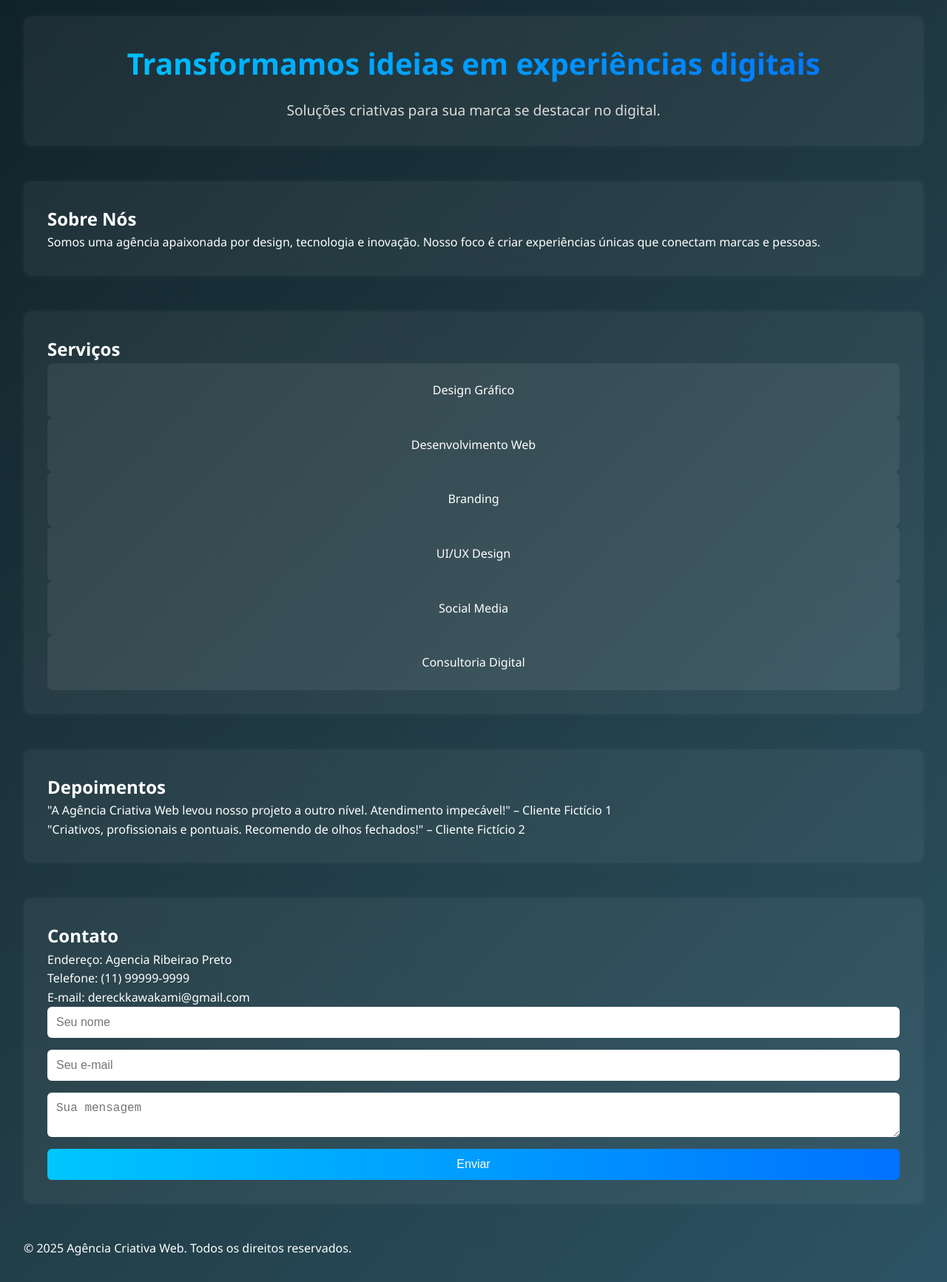
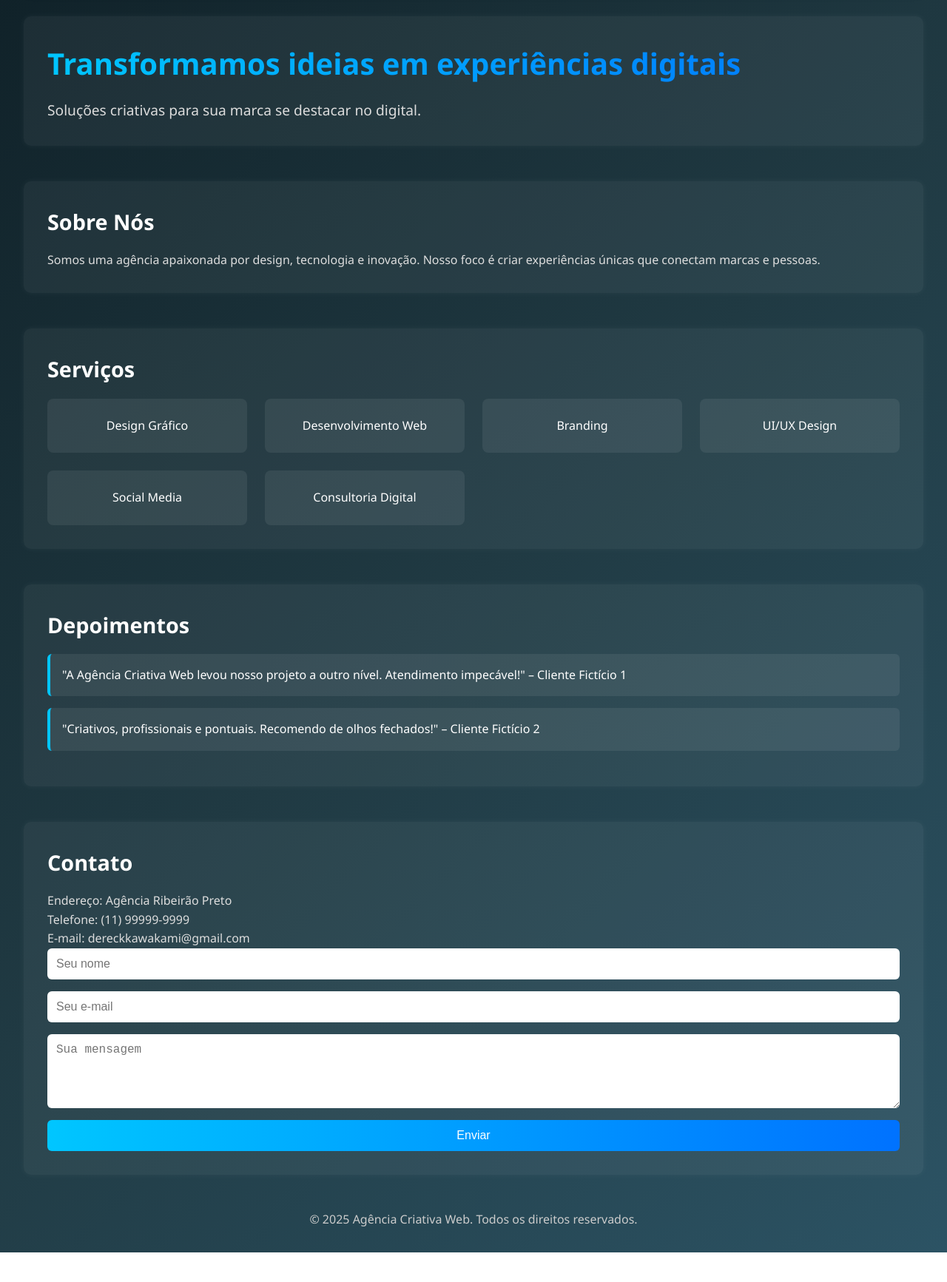
Before and after one commit to Kawakvmi/agencia-criativa-web, a plain HTML site: page index.html in a window 1280 px wide. Shown: the part 120-1853 px from the top of the page at 74% size. After the commit the page ends 1813 px from the top, so only its background shows below. Drawn offline with Linux system fonts and the light colour scheme.

Commit message:
Refatoração completa do CSS e HTML: organização com BEM, modularização, classes reutilizáveis e responsividade mantida

```diff
--- a/estilos.css
+++ b/estilos.css
@@ -1,4 +1,6 @@
-/* Reset básico */
+/* =============================
+   RESET E BASE
+============================= */
 * {
   margin: 0;
   padding: 0;
@@ -8,14 +10,15 @@
 body {
   font-family: 'Segoe UI', Tahoma, Geneva, Verdana, sans-serif;
   line-height: 1.6;
-  background: linear-gradient(135deg, #0f2027, #203a43, #2c5364); /* degrade tech */
+  background: linear-gradient(135deg, #0f2027, #203a43, #2c5364);
   color: #fff;
-  min-height: 100vh;
   padding: 2rem;
 }
 
-/* Cabeçalho */
-header {
+/* =============================
+   HEADER
+============================= */
+.header {
   display: flex;
   justify-content: space-between;
   align-items: center;
@@ -27,54 +30,36 @@ header {
   margin-bottom: 2rem;
 }
 
-.logo {
+.header__logo {
   font-size: 1.8rem;
   font-weight: bold;
   background: linear-gradient(to right, #00c6ff, #0072ff);
   -webkit-background-clip: text;
+  -webkit-text-fill-color: transparent;
   background-clip: text;
-  -webkit-text-fill-color: transparent;
 }
 
-nav ul {
+.nav__menu {
   list-style: none;
   display: flex;
   gap: 2rem;
 }
 
-nav a {
+.nav__link {
   text-decoration: none;
   color: #fff;
   font-weight: 500;
   transition: color 0.3s ease;
 }
 
-nav a:hover {
+.nav__link:hover {
   color: #00c6ff;
 }
 
-/* Banner */
-#home {
-  text-align: center;
-  margin-bottom: 3rem;
-}
-
-#home h1 {
-  font-size: 2.5rem;
-  background: linear-gradient(to right, #00c6ff, #0072ff);
-  -webkit-background-clip: text;
-  background-clip: text;
-  -webkit-text-fill-color: transparent;
-  margin-bottom: 1rem;
-}
-
-#home p {
-  font-size: 1.2rem;
-  color: #dcdcdc;
-}
-
-/* Seções */
-section {
+/* =============================
+   SECTIONS GERAIS
+============================= */
+.section {
   margin-bottom: 3rem;
   background: rgba(255, 255, 255, 0.05);
   border-radius: 10px;
@@ -82,8 +67,33 @@ section {
   box-shadow: 0 0 10px rgba(255, 255, 255, 0.05);
 }
 
-/* Serviços com CSS Grid */
-#servicos .grid {
+.section__title {
+  font-size: 1.8rem;
+  margin-bottom: 1rem;
+}
+
+.section__title--gradient {
+  font-size: 2.5rem;
+  background: linear-gradient(to right, #00c6ff, #0072ff);
+  -webkit-background-clip: text;
+  -webkit-text-fill-color: transparent;
+  background-clip: text;
+}
+
+.section__subtitle {
+  font-size: 1.2rem;
+  color: #dcdcdc;
+}
+
+.section__text {
+  font-size: 1rem;
+  color: #ddd;
+}
+
+/* =============================
+   SERVIÇOS
+============================= */
+.servicos__grid {
   display: grid;
   grid-template-columns: repeat(auto-fit, minmax(250px, 1fr));
   gap: 1.5rem;
@@ -102,7 +112,9 @@ section {
   background: rgba(255, 255, 255, 0.1);
 }
 
-/* Depoimentos */
+/* =============================
+   DEPOIMENTOS
+============================= */
 .depoimento {
   background: rgba(255, 255, 255, 0.07);
   padding: 1rem;
@@ -111,21 +123,29 @@ section {
   border-radius: 6px;
 }
 
-/* Formulário */
-form {
+/* =============================
+   FORMULÁRIO
+============================= */
+.form {
   display: flex;
   flex-direction: column;
   gap: 1rem;
 }
 
-input, textarea {
+.form__input,
+.form__textarea {
   padding: 0.75rem;
   border-radius: 6px;
   border: none;
   font-size: 1rem;
 }
 
-button {
+.form__textarea {
+  resize: vertical;
+  min-height: 100px;
+}
+
+.form__button {
   background: linear-gradient(to right, #00c6ff, #0072ff);
   border: none;
   color: #fff;
@@ -136,18 +156,29 @@ button {
   transition: background 0.3s ease;
 }
 
-button:hover {
+.form__button:hover {
   background: linear-gradient(to right, #0072ff, #00c6ff);
 }
 
-/* Responsividade */
+/* =============================
+   FOOTER
+============================= */
+.footer__text {
+  text-align: center;
+  margin-top: 2rem;
+  color: #ccc;
+}
+
+/* =============================
+   RESPONSIVO
+============================= */
 @media (max-width: 768px) {
-  nav ul {
+  .nav__menu {
     flex-direction: column;
     gap: 1rem;
   }
 
-  header {
+  .header {
     flex-direction: column;
     align-items: flex-start;
   }
--- a/index.html
+++ b/index.html
@@ -7,33 +7,33 @@
   <link rel="stylesheet" href="estilos.css" />
 </head>
 <body>
-  <header>
-    <div class="logo">Agência Criativa Web</div>
-    <nav>
-      <ul class="menu">
-        <li><a href="#home">Home</a></li>
-        <li><a href="#sobre">Sobre Nós</a></li>
-        <li><a href="#servicos">Serviços</a></li>
-        <li><a href="#depoimentos">Depoimentos</a></li>
-        <li><a href="#contato">Contato</a></li>
+  <header class="header">
+    <div class="header__logo">Agência Criativa Web</div>
+    <nav class="header__nav">
+      <ul class="nav__menu">
+        <li class="nav__item"><a href="#home" class="nav__link">Home</a></li>
+        <li class="nav__item"><a href="#sobre" class="nav__link">Sobre Nós</a></li>
+        <li class="nav__item"><a href="#servicos" class="nav__link">Serviços</a></li>
+        <li class="nav__item"><a href="#depoimentos" class="nav__link">Depoimentos</a></li>
+        <li class="nav__item"><a href="#contato" class="nav__link">Contato</a></li>
       </ul>
     </nav>
   </header>
 
-  <main>
-    <section id="home">
-      <h1>Transformamos ideias em experiências digitais</h1>
-      <p>Soluções criativas para sua marca se destacar no digital.</p>
+  <main class="main">
+    <section class="section section--home" id="home">
+      <h1 class="section__title section__title--gradient">Transformamos ideias em experiências digitais</h1>
+      <p class="section__subtitle">Soluções criativas para sua marca se destacar no digital.</p>
     </section>
 
-    <section id="sobre">
-      <h2>Sobre Nós</h2>
-      <p>Somos uma agência apaixonada por design, tecnologia e inovação. Nosso foco é criar experiências únicas que conectam marcas e pessoas.</p>
+    <section class="section" id="sobre">
+      <h2 class="section__title">Sobre Nós</h2>
+      <p class="section__text">Somos uma agência apaixonada por design, tecnologia e inovação. Nosso foco é criar experiências únicas que conectam marcas e pessoas.</p>
     </section>
 
-    <section id="servicos">
-      <h2>Serviços</h2>
-      <div class="grid-servicos">
+    <section class="section" id="servicos">
+      <h2 class="section__title">Serviços</h2>
+      <div class="servicos__grid">
         <div class="servico">Design Gráfico</div>
         <div class="servico">Desenvolvimento Web</div>
         <div class="servico">Branding</div>
@@ -43,29 +43,29 @@
       </div>
     </section>
 
-    <section id="depoimentos">
-      <h2>Depoimentos</h2>
-      <blockquote>"A Agência Criativa Web levou nosso projeto a outro nível. Atendimento impecável!" – Cliente Fictício 1</blockquote>
-      <blockquote>"Criativos, profissionais e pontuais. Recomendo de olhos fechados!" – Cliente Fictício 2</blockquote>
+    <section class="section" id="depoimentos">
+      <h2 class="section__title">Depoimentos</h2>
+      <blockquote class="depoimento">"A Agência Criativa Web levou nosso projeto a outro nível. Atendimento impecável!" – Cliente Fictício 1</blockquote>
+      <blockquote class="depoimento">"Criativos, profissionais e pontuais. Recomendo de olhos fechados!" – Cliente Fictício 2</blockquote>
     </section>
 
-    <section id="contato">
-      <h2>Contato</h2>
-      <p>Endereço: Agencia Ribeirao Preto</p>
-      <p>Telefone: (11) 99999-9999</p>
-      <p>E-mail: dereckkawakami@gmail.com</p>
+    <section class="section" id="contato">
+      <h2 class="section__title">Contato</h2>
+      <p class="section__text">Endereço: Agência Ribeirão Preto</p>
+      <p class="section__text">Telefone: (11) 99999-9999</p>
+      <p class="section__text">E-mail: dereckkawakami@gmail.com</p>
 
-      <form>
-        <input type="text" placeholder="Seu nome" required />
-        <input type="email" placeholder="Seu e-mail" required />
-        <textarea placeholder="Sua mensagem" required></textarea>
-        <button type="submit">Enviar</button>
+      <form class="form">
+        <input type="text" class="form__input" placeholder="Seu nome" required />
+        <input type="email" class="form__input" placeholder="Seu e-mail" required />
+        <textarea class="form__textarea" placeholder="Sua mensagem" required></textarea>
+        <button type="submit" class="form__button">Enviar</button>
       </form>
     </section>
   </main>
 
-  <footer>
-    <p>&copy; 2025 Agência Criativa Web. Todos os direitos reservados.</p>
+  <footer class="footer">
+    <p class="footer__text">&copy; 2025 Agência Criativa Web. Todos os direitos reservados.</p>
   </footer>
 </body>
 </html>
```
